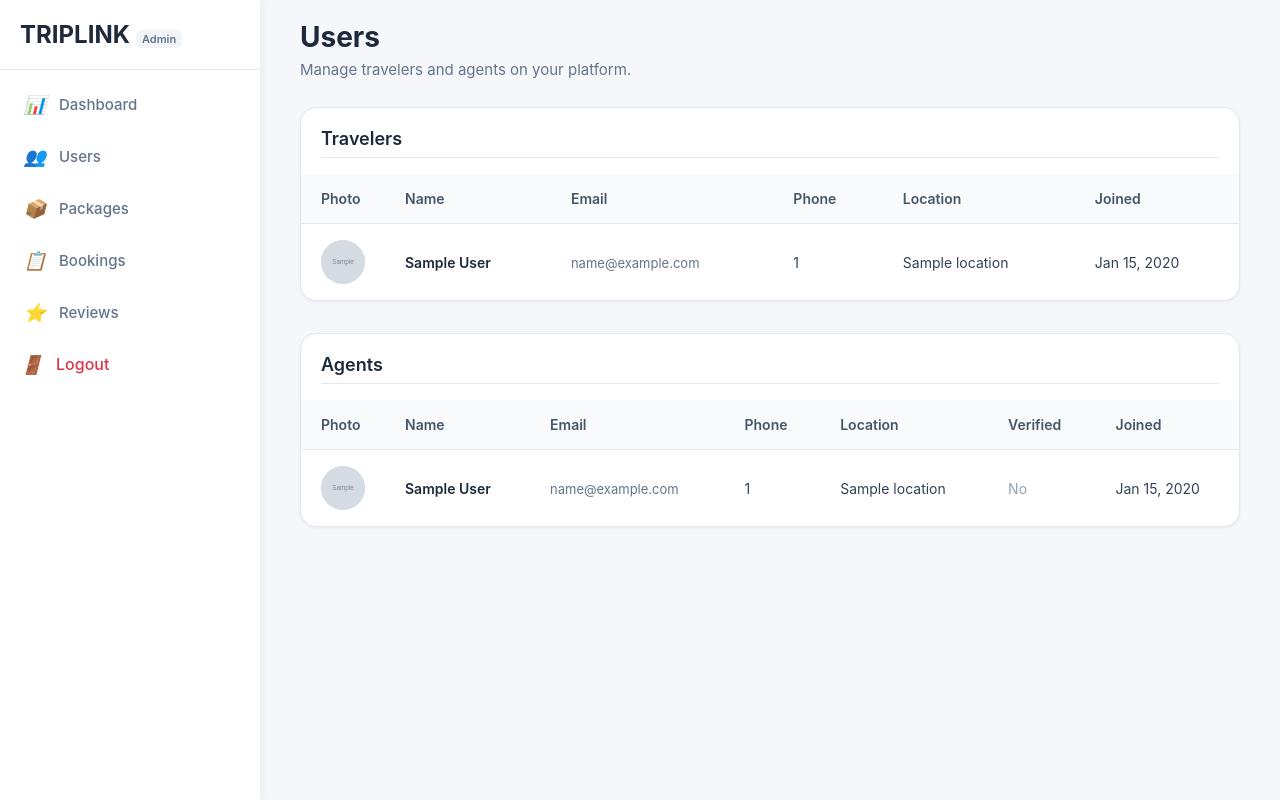
After one commit to Explorerohan/Rohan-Rai-TRIPLINK, a Django app: template BACKEND/templates/admin_users.html in a window 1280 px wide. The commit adds this page. Run offline with Django 5.2, Linux system fonts and the light colour scheme; the template is opened without the code that fills it: most values are stand-ins (such as "Sample title", 1, 10 or a date in 2020); grey boxes marked "Sample" are stand-in pictures.

Commit message:
Add admin users management view and template for listing travelers and agents

```diff
--- a/BACKEND/TRIPLINK/urls.py
+++ b/BACKEND/TRIPLINK/urls.py
@@ -19,7 +19,7 @@ from django.urls import include, path
 from django.conf import settings
 from django.conf.urls.static import static
 from accounts.views import (
-    login_view, logout_view, admin_dashboard_view, agent_dashboard_view,
+    login_view, logout_view, admin_dashboard_view, admin_users_view, agent_dashboard_view,
     admin_forgot_password_view, agent_forgot_password_view,
     admin_verify_otp_view, agent_verify_otp_view,
     admin_reset_password_view, agent_reset_password_view,
@@ -37,6 +37,7 @@ urlpatterns = [
     path('login/', login_view, name='login'),
     path('logout/', logout_view, name='logout'),
     path('dashboard/admin/', admin_dashboard_view, name='admin_dashboard'),
+    path('users/admin/', admin_users_view, name='admin_users'),
     path('dashboard/agent/', agent_dashboard_view, name='agent_dashboard'),
     path('profile/agent/', agent_profile_view, name='agent_profile'),
     # Package management URLs
--- /dev/null
+++ b/BACKEND/templates/admin_users.html
@@ -0,0 +1,184 @@
+{% extends 'base_admin.html' %}
+{% load static %}
+
+{% block title %}Users - TRIPLINK Admin{% endblock %}
+
+{% block admin_extra_css %}
+<style>
+    .users-page { max-width: 1100px; margin: 0 auto; }
+    .page-head { margin-bottom: 28px; }
+    .page-head h1 { font-size: 28px; font-weight: 700; color: #1e293b; margin-bottom: 6px; }
+    .page-head p { font-size: 15px; color: #64748b; }
+    .section-head {
+        font-size: 18px; font-weight: 600; color: #1e293b;
+        margin-bottom: 16px; padding-bottom: 8px; border-bottom: 1px solid #e2e8f0;
+    }
+    .users-card {
+        background: #ffffff; border-radius: 16px; box-shadow: 0 1px 3px rgba(0,0,0,0.06);
+        border: 1px solid #e2e8f0; overflow: hidden; margin-bottom: 32px;
+    }
+    .users-table-wrap { overflow-x: auto; }
+    .users-table { width: 100%; border-collapse: collapse; font-size: 14px; }
+    .users-table th {
+        text-align: left; padding: 16px 20px; background: #f8fafc;
+        color: #475569; font-weight: 600; border-bottom: 1px solid #e2e8f0;
+    }
+    .users-table td {
+        padding: 16px 20px; border-bottom: 1px solid #f1f5f9; color: #334155; vertical-align: middle;
+    }
+    .users-table tbody tr:hover { background: #f8fafc; }
+    .users-table tbody tr:last-child td { border-bottom: none; }
+    .user-avatar {
+        width: 44px; height: 44px; border-radius: 50%; object-fit: cover; display: block; background: #e2e8f0;
+    }
+    .user-avatar-placeholder {
+        width: 44px; height: 44px; border-radius: 50%;
+        background: linear-gradient(135deg, #1f6b2a 0%, #15803d 100%);
+        color: #fff; display: flex; align-items: center; justify-content: center; font-size: 18px; font-weight: 700;
+    }
+    .agent-avatar-placeholder {
+        background: linear-gradient(135deg, #3b82f6 0%, #2563eb 100%);
+    }
+    .user-name { font-weight: 600; color: #1e293b; }
+    .user-email { color: #64748b; font-size: 13px; }
+    .role-badge {
+        display: inline-block; padding: 4px 10px; border-radius: 20px; font-size: 12px; font-weight: 600;
+    }
+    .role-traveler { background: #dcfce7; color: #166534; }
+    .role-agent { background: #dbeafe; color: #1e40af; }
+    .empty-state { text-align: center; padding: 40px 20px; color: #64748b; }
+    .empty-state-icon { font-size: 40px; margin-bottom: 12px; opacity: 0.7; }
+    @media (max-width: 768px) {
+        .users-table th, .users-table td { padding: 12px 14px; font-size: 13px; }
+        .users-table th:nth-child(4), .users-table td:nth-child(4),
+        .users-table th:nth-child(5), .users-table td:nth-child(5) { display: none; }
+    }
+</style>
+{% endblock admin_extra_css %}
+
+{% block main_content %}
+<div class="users-page">
+    <div class="page-head">
+        <h1>Users</h1>
+        <p>Manage travelers and agents on your platform.</p>
+    </div>
+
+    <div class="users-card">
+        <div style="padding: 20px 20px 0;">
+            <h2 class="section-head">Travelers</h2>
+        </div>
+        {% if travelers %}
+        <div class="users-table-wrap">
+            <table class="users-table">
+                <thead>
+                    <tr>
+                        <th style="width: 56px;">Photo</th>
+                        <th>Name</th>
+                        <th>Email</th>
+                        <th>Phone</th>
+                        <th>Location</th>
+                        <th>Joined</th>
+                    </tr>
+                </thead>
+                <tbody>
+                    {% for item in travelers %}
+                    <tr>
+                        <td>
+                            {% if item.profile and item.profile.profile_picture %}
+                                <img src="{{ item.profile.profile_picture.url }}" alt="" class="user-avatar">
+                            {% else %}
+                                <div class="user-avatar-placeholder">
+                                    {% if item.profile and item.profile.full_name %}
+                                        {{ item.profile.full_name|slice:":1"|upper }}
+                                    {% else %}
+                                        {{ item.user.email|slice:":1"|upper }}
+                                    {% endif %}
+                                </div>
+                            {% endif %}
+                        </td>
+                        <td>
+                            <span class="user-name">
+                                {% if item.profile and item.profile.full_name %}{{ item.profile.full_name }}{% else %}—{% endif %}
+                            </span>
+                        </td>
+                        <td><span class="user-email">{{ item.user.email }}</span></td>
+                        <td>{% if item.profile and item.profile.phone_number %}{{ item.profile.phone_number }}{% else %}—{% endif %}</td>
+                        <td>{% if item.profile and item.profile.location %}{{ item.profile.location }}{% else %}—{% endif %}</td>
+                        <td>{{ item.user.date_joined|date:"M d, Y" }}</td>
+                    </tr>
+                    {% endfor %}
+                </tbody>
+            </table>
+        </div>
+        {% else %}
+        <div class="empty-state">
+            <div class="empty-state-icon">🧳</div>
+            <div>No travelers registered yet.</div>
+        </div>
+        {% endif %}
+    </div>
+
+    <div class="users-card">
+        <div style="padding: 20px 20px 0;">
+            <h2 class="section-head">Agents</h2>
+        </div>
+        {% if agents %}
+        <div class="users-table-wrap">
+            <table class="users-table">
+                <thead>
+                    <tr>
+                        <th style="width: 56px;">Photo</th>
+                        <th>Name</th>
+                        <th>Email</th>
+                        <th>Phone</th>
+                        <th>Location</th>
+                        <th>Verified</th>
+                        <th>Joined</th>
+                    </tr>
+                </thead>
+                <tbody>
+                    {% for item in agents %}
+                    <tr>
+                        <td>
+                            {% if item.profile and item.profile.profile_picture %}
+                                <img src="{{ item.profile.profile_picture.url }}" alt="" class="user-avatar">
+                            {% else %}
+                                <div class="user-avatar-placeholder agent-avatar-placeholder">
+                                    {% if item.profile and item.profile.full_name %}
+                                        {{ item.profile.full_name|slice:":1"|upper }}
+                                    {% else %}
+                                        {{ item.user.email|slice:":1"|upper }}
+                                    {% endif %}
+                                </div>
+                            {% endif %}
+                        </td>
+                        <td>
+                            <span class="user-name">
+                                {% if item.profile and item.profile.full_name %}{{ item.profile.full_name }}{% else %}—{% endif %}
+                            </span>
+                        </td>
+                        <td><span class="user-email">{{ item.user.email }}</span></td>
+                        <td>{% if item.profile and item.profile.phone_number %}{{ item.profile.phone_number }}{% else %}—{% endif %}</td>
+                        <td>{% if item.profile and item.profile.location %}{{ item.profile.location }}{% else %}—{% endif %}</td>
+                        <td>
+                            {% if item.profile and item.profile.is_verified %}
+                                <span class="role-badge role-traveler">Yes</span>
+                            {% else %}
+                                <span style="color: #94a3b8;">No</span>
+                            {% endif %}
+                        </td>
+                        <td>{{ item.user.date_joined|date:"M d, Y" }}</td>
+                    </tr>
+                    {% endfor %}
+                </tbody>
+            </table>
+        </div>
+        {% else %}
+        <div class="empty-state">
+            <div class="empty-state-icon">🤝</div>
+            <div>No agents registered yet.</div>
+        </div>
+        {% endif %}
+    </div>
+</div>
+{% endblock main_content %}
--- a/BACKEND/templates/base_admin.html
+++ b/BACKEND/templates/base_admin.html
@@ -158,7 +158,7 @@
                 <i>📊</i>
                 <span>Dashboard</span>
             </a>
-            <a href="#" class="nav-item{% if active_nav == 'users' %} active{% endif %}">
+            <a href="{% url 'admin_users' %}" class="nav-item{% if active_nav == 'users' %} active{% endif %}">
                 <i>👥</i>
                 <span>Users</span>
             </a>
```
Also changed, not shown: BACKEND/accounts/views.py (+33 -0 lines).
